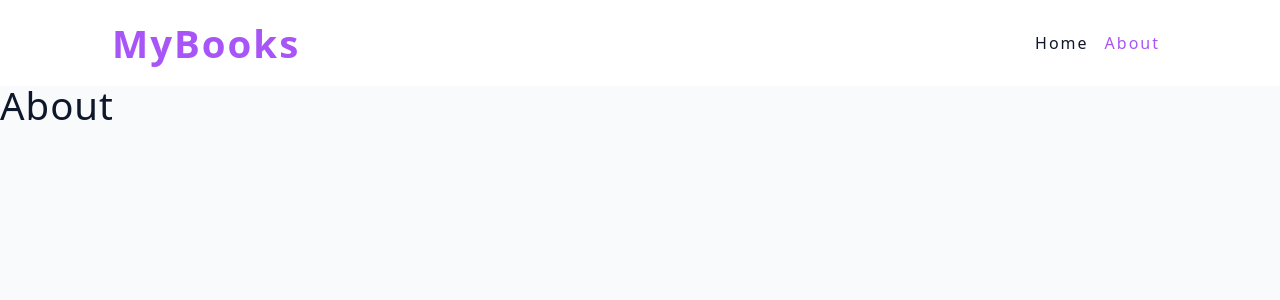
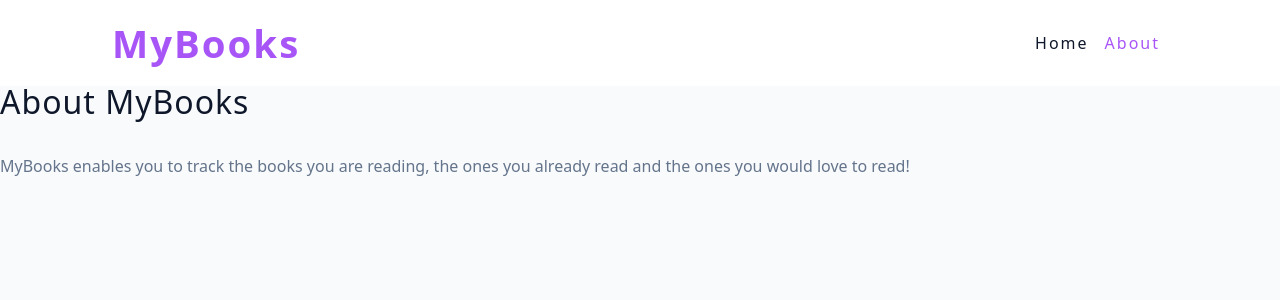
Before and after one commit to Charly-Wolf/MyBooks, a React (Vite) app: page /about in a window 1280 px wide. Shown: the top 300 px of the page. Built offline with nearby package versions, Linux system fonts and the light colour scheme.

Commit message:
Implemented simple about page

```diff
--- /dev/null
+++ b/src/assets/wrappers/AboutPage.js
@@ -0,0 +1,11 @@
+import styled from 'styled-components'
+
+const Wrapper = styled.nav`
+  p {
+    line-height: 2;
+    color: var(--grey-500);
+    margin-top: 2rem;
+  }
+`
+
+export default Wrapper
--- a/src/pages/About.jsx
+++ b/src/pages/About.jsx
@@ -1,8 +1,14 @@
+import Wrapper from '../assets/wrappers/AboutPage'
+
 const About = () => {
   return (
-    <div>
-      <h2>About</h2>
-    </div>
+    <Wrapper>
+      <h3>About MyBooks</h3>
+      <p>
+        MyBooks enables you to track the books you are reading, the ones you
+        already read and the ones you would love to read!
+      </p>
+    </Wrapper>
   )
 }
 export default About
```
